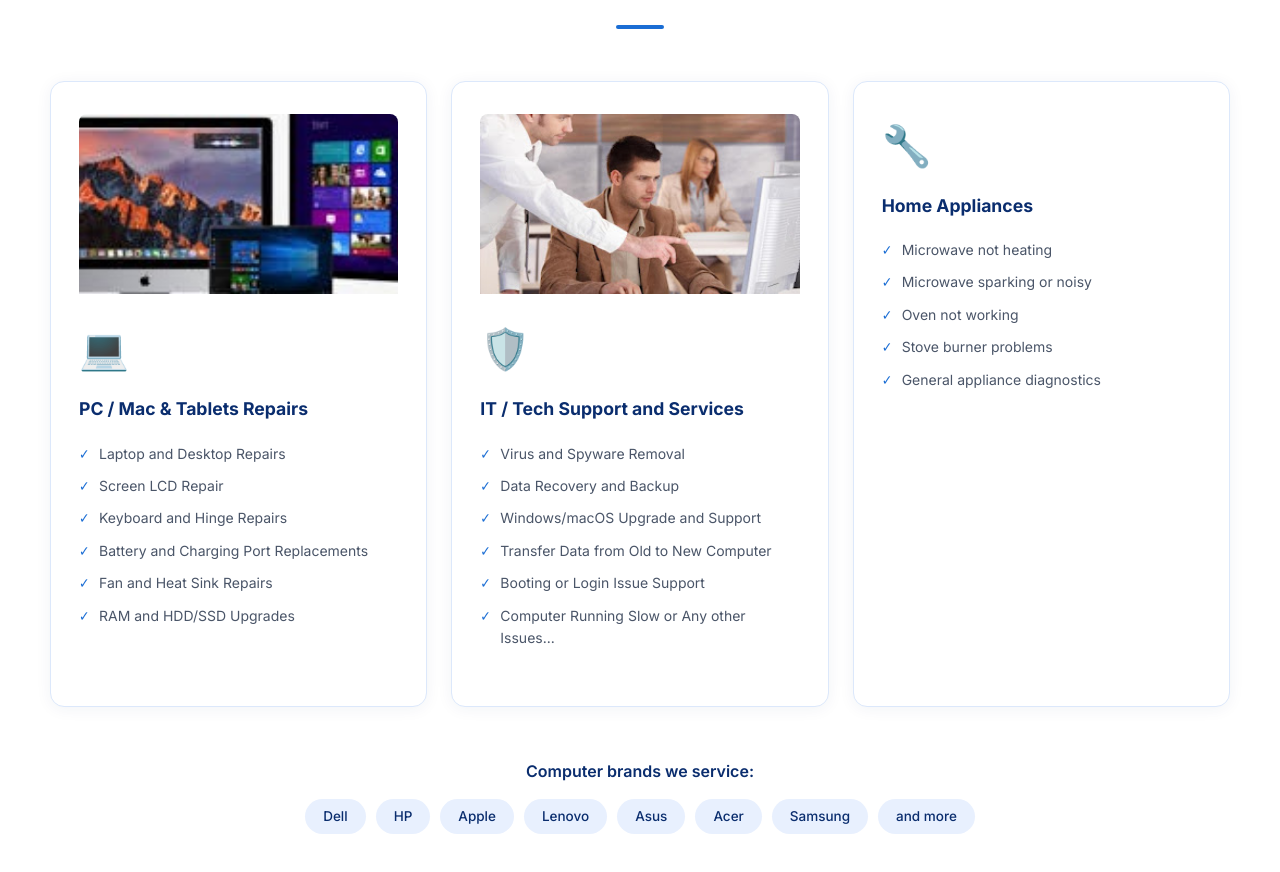
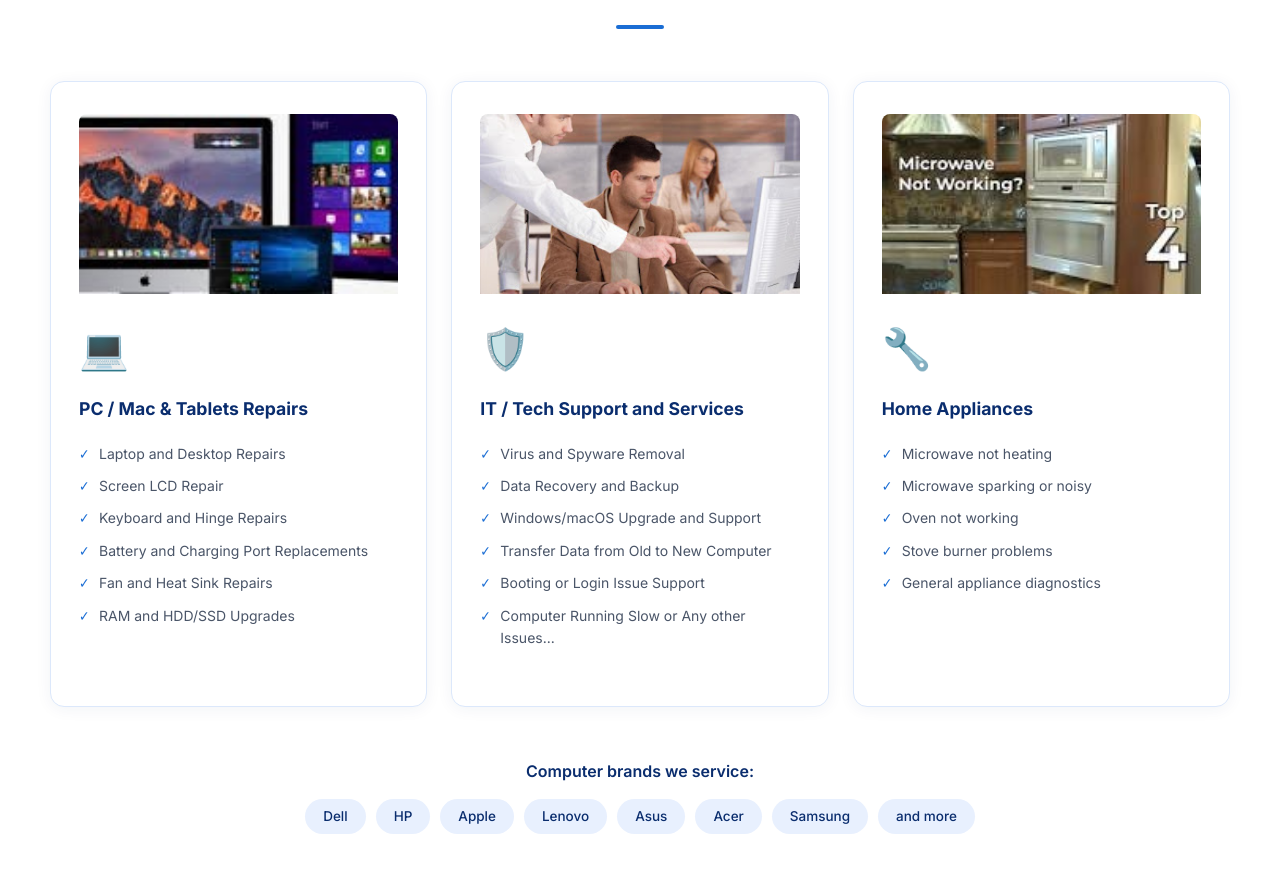
Before and after one commit to hchungsr/abccsi, a React (Vite) app: page / in a window 1280 px wide. Shown: the part 1511-2383 px from the top of the page. Built offline with nearby package versions, Linux system fonts and the light colour scheme.

Commit message:
add microwave picture to appliance service card

```diff
--- a/src/HomePage.jsx
+++ b/src/HomePage.jsx
@@ -89,6 +89,7 @@ export default function HomePage() {
               </ul>
             </div>
             <div className="service-card">
+              <img src="/microwave.jpg" alt="Home Appliance Repair" className="service-img" />
               <div className="service-icon">🔧</div>
               <h3>Home Appliances</h3>
               <ul>
```
Also changed, not shown: pictures/microwave.jpg (added), public/microwave.jpg (added).
